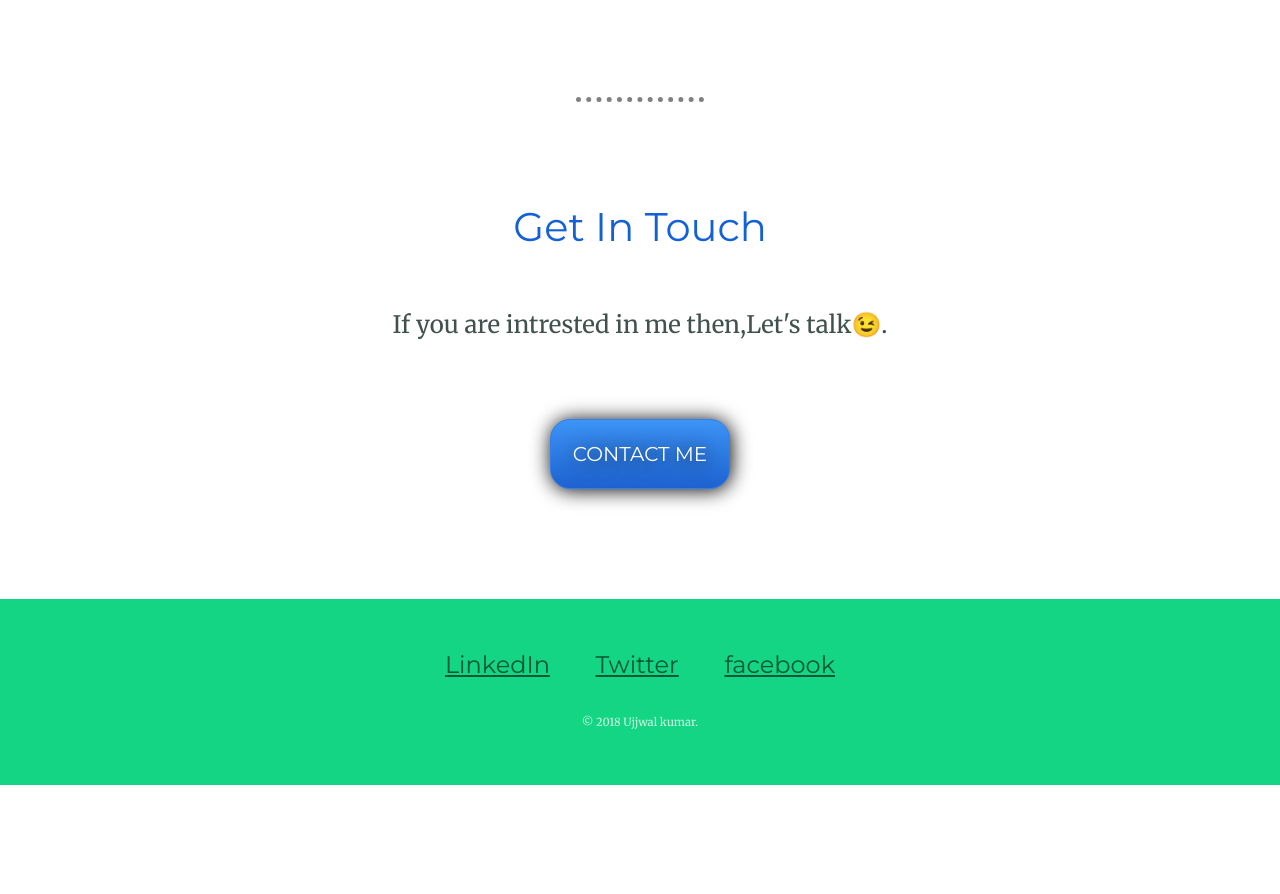
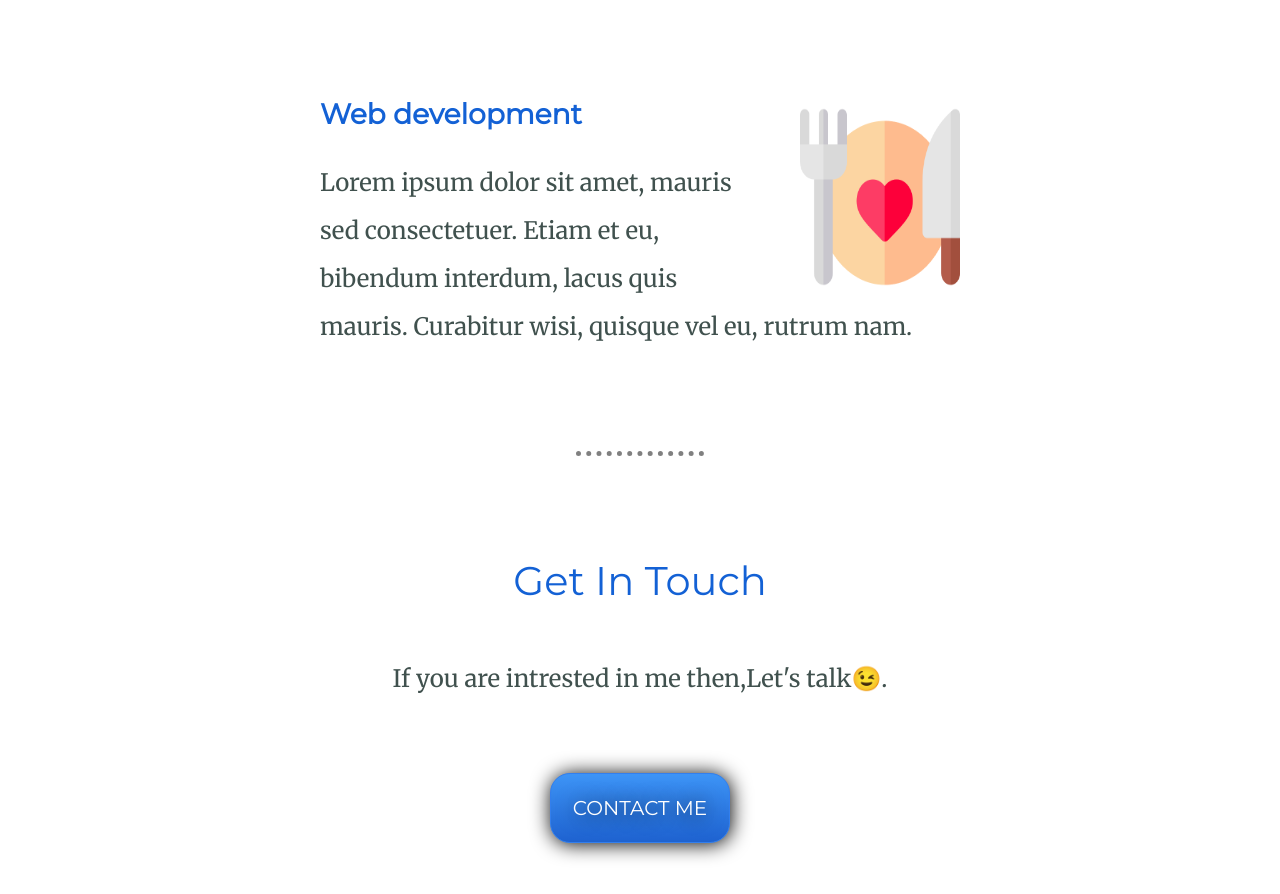
Before and after one commit to ujjwalprem/my-1st-personal-site, a plain HTML site: page index.html in a window 1280 px wide. Shown: the part 2346-3240 px from the top of the page. Before the commit the page ends 3131 px from the top, so only its background shows below. Drawn offline with Linux system fonts and the light colour scheme.

Commit message:
Update index.html

```diff
--- a/index.html
+++ b/index.html
@@ -37,6 +37,11 @@
       <h3>Inernet of Things </h3>
       <p>Lorem ipsum dolor sit amet, mauris sed consectetuer. Etiam et eu, bibendum interdum, lacus quis mauris. Curabitur wisi, quisque vel eu, rutrum nam.</p>
     </div>
+      <div class="skill-row">
+      <img class="eat-img" src="images/eat.png" height=" 200" width="200" alt="">
+      <h3>Web development</h3>
+      <p>Lorem ipsum dolor sit amet, mauris sed consectetuer. Etiam et eu, bibendum interdum, lacus quis mauris. Curabitur wisi, quisque vel eu, rutrum nam.</p>
+    </div>
   </div>
   <hr>
   <div class="contact-me">
```
